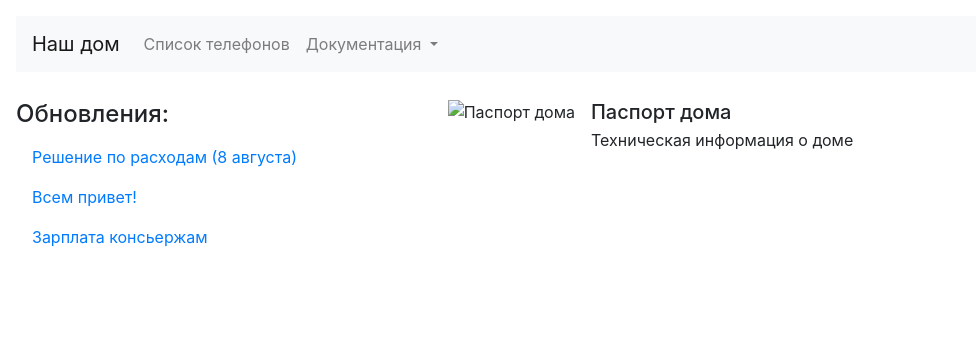
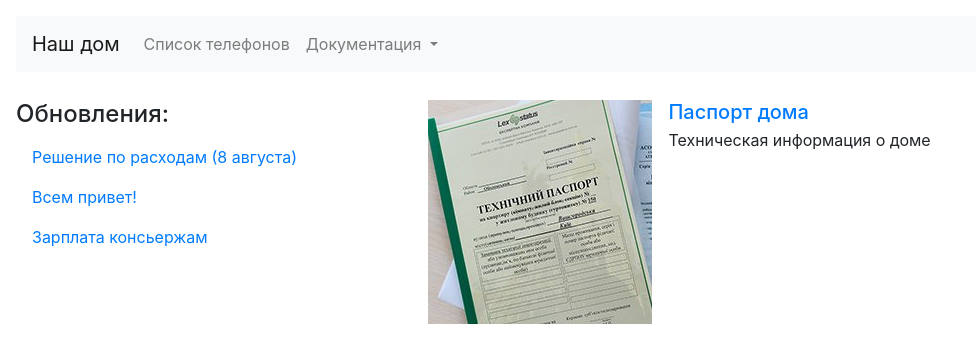
Before and after one commit to heroes-kiev/16b, a Jekyll site: the page built from docs.md, in a window 1280 px wide. Shown: the top 363 px of the page, without its empty margins (0-976 px from the left). Built offline with Jekyll 4.4.1, drawn with Linux system fonts in a browser that asks for light colours; our own code applies the rules of GitHub Pages for plain Markdown files.

Commit message:
improve docs

```diff
--- a/docs.md
+++ b/docs.md
@@ -9,9 +9,9 @@ published: true
 {% for doc in site.docs %}
 
   <li class="media">
-    <img class="mr-3" src="{{doc.img}}" alt="{{doc.title}}">
+    <a href="{{doc.url}}"><img class="mr-3" src="{{doc.picture}}" alt="{{doc.title}}"></a>
     <div class="media-body">
-      <h5 class="mt-0 mb-1">{{doc.title}}</h5>
+      <h5 class="mt-0 mb-1"><a href="{{doc.url}}">{{doc.title}}</a></h5>
         {{doc.description}}
     </div>
   </li>
```
